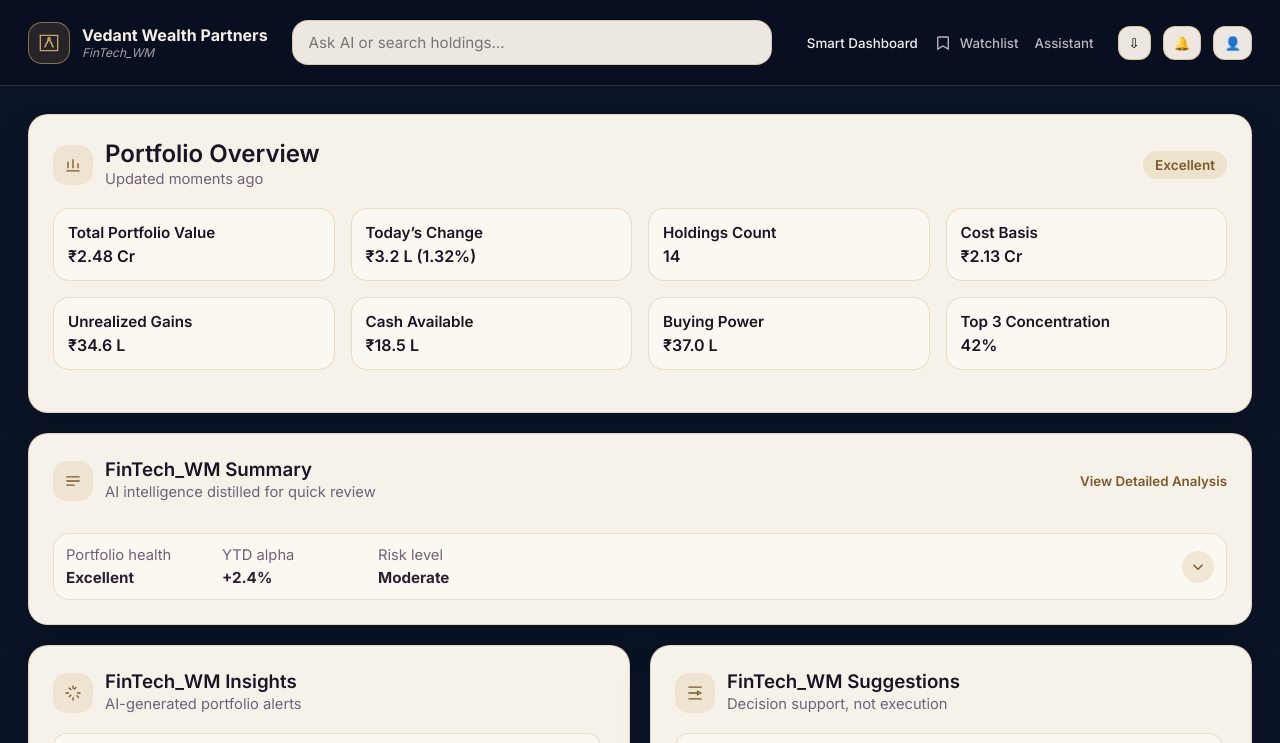
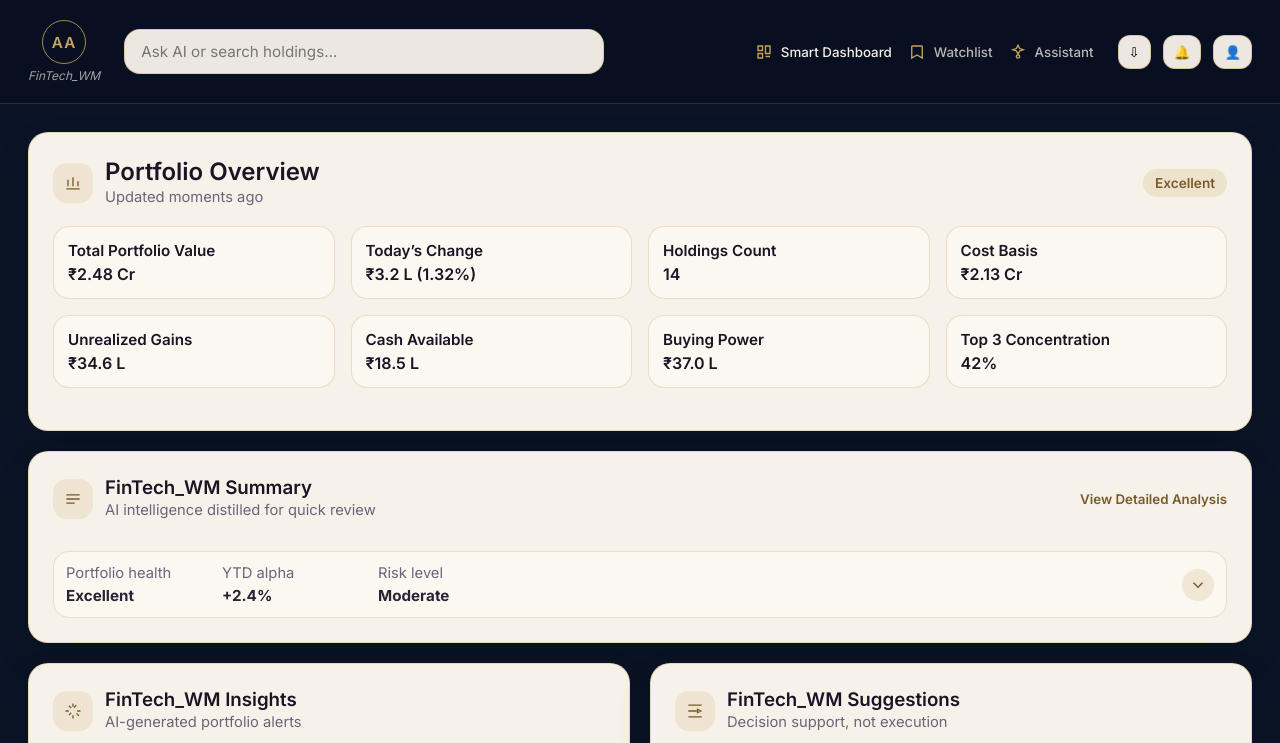
Before and after one commit to sac0108/wealth-management-pms, a plain HTML site: page index.html in a window 1280 px wide. Shown: the top 743 px of the page. Drawn offline with Linux system fonts and the light colour scheme.

Commit message:
Refine dashboard branding and analytics tiles

```diff
--- a/index.html
+++ b/index.html
@@ -16,15 +16,8 @@
     <div class="app" id="app">
       <header class="top-bar">
         <div class="brand">
-          <div class="logo" aria-hidden="true">
-            <svg viewBox="0 0 48 48" role="img">
-              <path d="M8 10h32v28H8z" fill="none" stroke-width="2.5" />
-              <path d="M16 32l8-16 8 16" stroke-width="3" fill="none" />
-              <circle cx="24" cy="16" r="2.8" />
-            </svg>
-          </div>
-          <div class="brand-text">
-            <span class="brand-name">Vedant Wealth Partners</span>
+          <div class="brand-mark" aria-hidden="true">
+            <div class="logo monogram">AA</div>
             <span class="brand-tag">FinTech_WM</span>
           </div>
         </div>
@@ -32,7 +25,14 @@
           <input type="text" placeholder="Ask AI or search holdings…" />
         </div>
         <nav class="top-nav">
-          <button class="ghost active" data-section="dashboard">Smart Dashboard</button>
+          <button class="ghost active" data-section="dashboard">
+            <span class="nav-icon" aria-hidden="true">
+              <svg viewBox="0 0 24 24" fill="none" stroke-width="1.8">
+                <path d="M4 4h6v6H4zM14 4h6v10h-6zM4 14h6v6H4zM14 18h6" />
+              </svg>
+            </span>
+            Smart Dashboard
+          </button>
           <button class="ghost" data-section="watchlist">
             <span class="nav-icon" aria-hidden="true">
               <svg viewBox="0 0 24 24" fill="none" stroke-width="1.8">
@@ -41,7 +41,15 @@
             </span>
             Watchlist
           </button>
-          <button class="ghost" data-section="assistant">Assistant</button>
+          <button class="ghost" data-section="assistant">
+            <span class="nav-icon" aria-hidden="true">
+              <svg viewBox="0 0 24 24" fill="none" stroke-width="1.8">
+                <path d="M12 3l2.2 4.4L19 9l-4.8 1.6L12 15l-2.2-4.4L5 9l4.8-1.6L12 3z" />
+                <circle cx="12" cy="18" r="2.2" />
+              </svg>
+            </span>
+            Assistant
+          </button>
         </nav>
         <div class="icons">
           <button class="icon" id="exportBtn" title="Export">⇩</button>
@@ -139,7 +147,7 @@
                 </div>
               </div>
               <div class="grid analytics">
-                <div class="card">
+                <div class="card risk-card">
                   <div class="card-header">
                     <div class="header-title">
                       <span class="card-icon" aria-hidden="true">
@@ -161,7 +169,7 @@
                   <div class="callout" id="allocationCallout"></div>
                 </div>
 
-                <div class="card">
+                <div class="card events-card">
                   <div class="card-header">
                     <div class="header-title">
                       <span class="card-icon" aria-hidden="true">
--- a/styles.css
+++ b/styles.css
@@ -64,25 +64,29 @@ p {
 .brand {
   display: flex;
   align-items: center;
-  gap: 12px;
+}
+
+.brand-mark {
+  display: grid;
+  justify-items: center;
+  gap: 4px;
 }
 
 .logo {
-  width: 42px;
-  height: 42px;
-  border-radius: 14px;
+  width: 44px;
+  height: 44px;
+  border-radius: 50%;
   display: grid;
   place-items: center;
-  background: rgba(199, 163, 93, 0.15);
+  background: transparent;
   color: var(--accent);
-  border: 1px solid rgba(199, 163, 93, 0.6);
+  border: 1.5px solid rgba(199, 163, 93, 0.8);
+  font-weight: 600;
+  letter-spacing: 0.08em;
 }
 
-.logo svg {
-  width: 26px;
-  height: 26px;
-  stroke: currentColor;
-  fill: currentColor;
+.logo.monogram {
+  font-size: 0.95rem;
 }
 
 .auth-card label {
@@ -171,15 +175,6 @@ button.link {
   border-bottom: 1px solid rgba(199, 163, 93, 0.2);
 }
 
-.brand-text {
-  display: flex;
-  flex-direction: column;
-}
-
-.brand-name {
-  font-weight: 700;
-}
-
 .brand-tag {
   font-size: 0.75rem;
   color: rgba(246, 240, 232, 0.65);
@@ -199,6 +194,10 @@ button.link {
 .top-nav {
   display: flex;
   gap: 16px;
+}
+
+.top-nav .nav-icon {
+  color: var(--accent);
 }
 
 .icons {
@@ -668,16 +667,22 @@ main {
 
 .risk {
   display: grid;
-  gap: 12px;
+  gap: 10px;
+  flex: 1;
+  min-height: 0;
+  overflow-y: auto;
+  padding-right: 4px;
 }
 
 .risk-item {
-  border: 1px solid rgba(199, 163, 93, 0.32);
-  border-radius: 14px;
-  padding: 12px;
+  border: 1px solid rgba(199, 163, 93, 0.28);
+  border-radius: 12px;
+  padding: 10px 12px;
   background: #fbf8f2;
   position: relative;
   overflow: hidden;
+  display: grid;
+  gap: 4px;
 }
 
 .risk-tooltip {
@@ -701,6 +706,10 @@ main {
 .events {
   display: grid;
   gap: 10px;
+  flex: 1;
+  min-height: 0;
+  overflow-y: auto;
+  padding-right: 4px;
 }
 
 .events.is-hidden {
@@ -1017,10 +1026,21 @@ main {
   display: none;
   gap: 10px;
   grid-template-columns: repeat(auto-fit, minmax(160px, 1fr));
+  flex: 1;
+  min-height: 0;
+  overflow-y: auto;
+  padding-right: 4px;
 }
 
 .calendar-view.active {
   display: grid;
+}
+
+.analytics .risk-card,
+.analytics .events-card {
+  display: flex;
+  flex-direction: column;
+  min-height: 360px;
 }
 
 .calendar-card {
```
